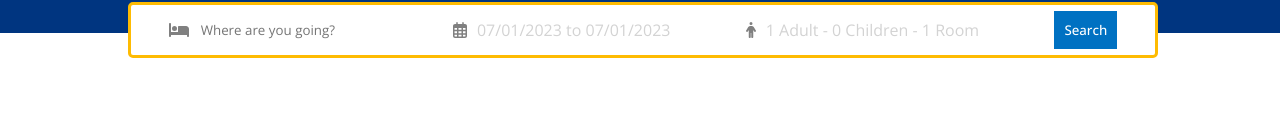
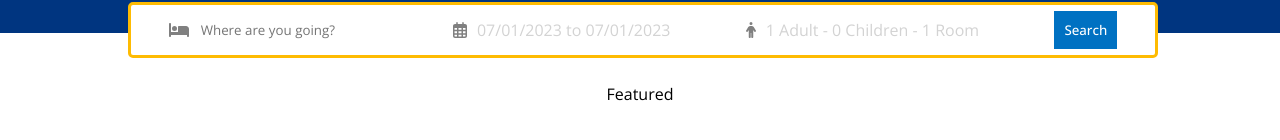
Before and after one commit to Nabeel87/booking, a React (Create React App) app: page / in a window 1280 px wide. Shown: the part 374-514 px from the top of the page. Built offline with nearby package versions, Linux system fonts and the light colour scheme.

Commit message:
add featured jsx
for adding items/hotels list

```diff
--- /dev/null
+++ b/src/components/featured/Featured.jsx
@@ -0,0 +1,9 @@
+import React from 'react'
+
+const Featured = () => {
+  return (
+    <div>Featured</div>
+  )
+}
+
+export default Featured
--- a/src/pages/home/Home.jsx
+++ b/src/pages/home/Home.jsx
@@ -1,5 +1,6 @@
 import Navbar from "../../components/navbar/Navbar";
 import Header from "../../components/header/Header";
+import Featured from "../../components/featured/Featured";
 import "./home.css";
 
 function Home() {
@@ -7,6 +8,9 @@
     <div>
       <Navbar />
       <Header />
+      <div className="homeContainer">
+        <Featured />
+      </div>
     </div>
   )
 }
--- a/src/pages/home/home.css
+++ b/src/pages/home/home.css
@@ -0,0 +1,7 @@
+.homeContainer{
+    margin-top: 50px;
+    display: flex;
+    flex-direction: column;
+    align-items: center;
+    gap: 30px;
+}
```
Also changed, not shown: src/components/featured/featured.css (added).
